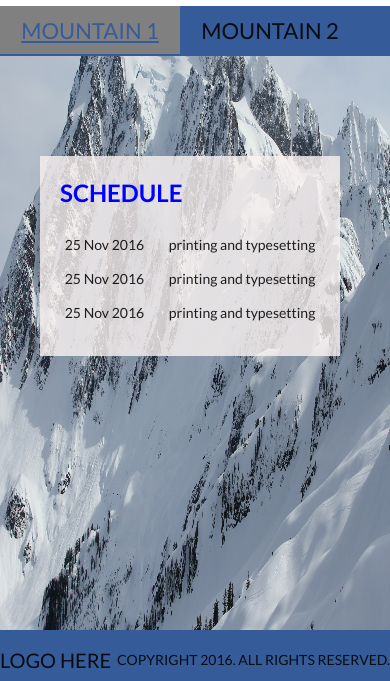
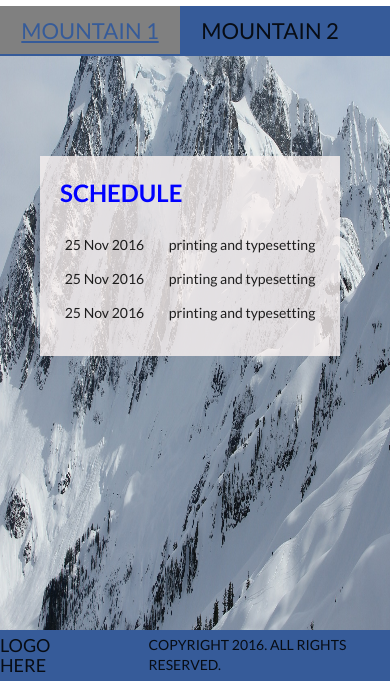
Before and after one commit to emc255/mountain, a React app: page /team in a window 390 px wide. Shown: the part 163-844 px from the top of the page. Built offline with nearby package versions, Linux system fonts and the light colour scheme.

Commit message:
fix footer padding

```diff
--- a/src/styles/index.css
+++ b/src/styles/index.css
@@ -275,4 +275,13 @@ img {
   .team-content-container {
     left: 40px;
   }
+  .footer-text-logo {
+    padding-top: 5px;
+    font-size: 18px;
+  }
+
+  .footer-text-reserve {
+    padding-top: 5px;
+    padding-left: 60px;
+  }
 }
```
